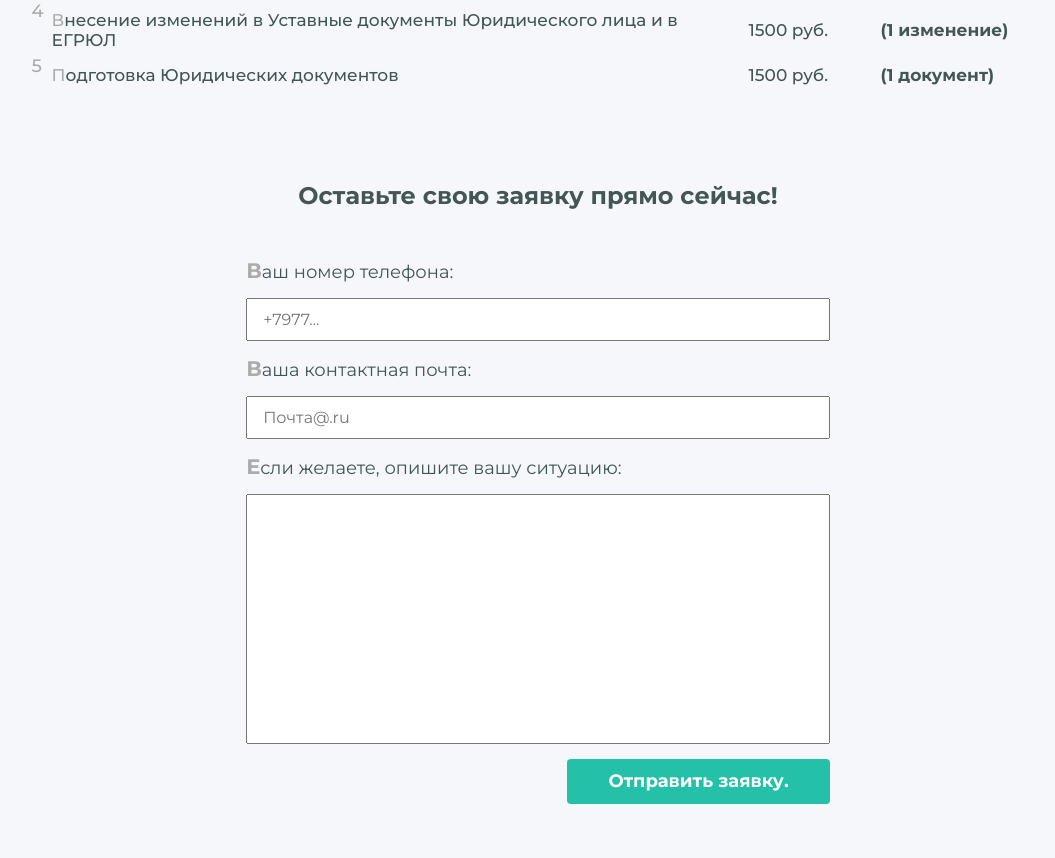
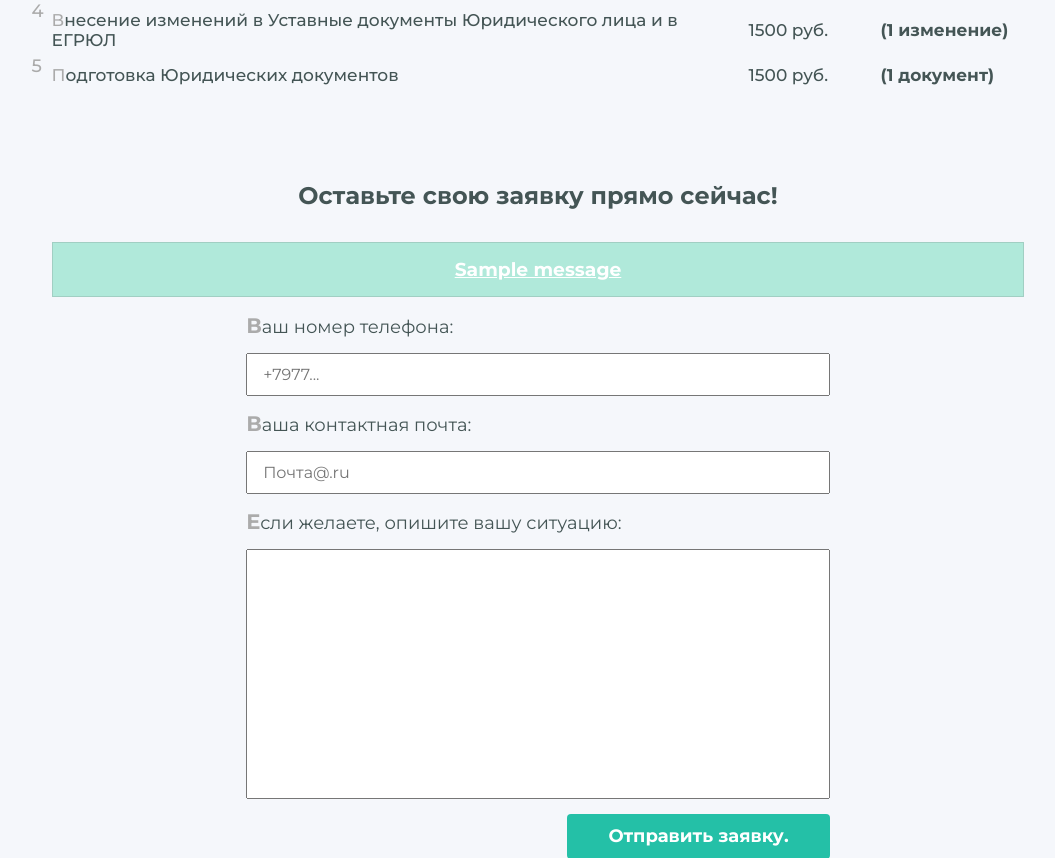
Before and after one commit to DmiDrok/Mayak, a Flask app: page /yurist in a window 1280 px wide. Shown: the part 1999-2857 px from the top of the page, without its empty margins (102-1157 px from the left). Run offline with Flask 2, Linux system fonts and the light colour scheme; one stand-in notice (Sample message) is shown; some web fonts are replaced.

Commit message:
Upgrade send mails mech

```diff
--- a/app.py
+++ b/app.py
@@ -5,7 +5,8 @@ import os
 import json
 from forms import ContactSocio, ContactYurist
 import re
-from manage_mails.send import Sender
+from manage_mails.send import Sender, html_text
+from flask_mail import  Mail, Message
 
 ##WSGI - приложение
 app = Flask(__name__, template_folder="templates", static_folder="static")
@@ -15,6 +16,21 @@ app = Flask(__name__, template_folder="templates", static_folder="static")
 SECRET_KEY = "0ewaf0asdfjao90j32f03kfoasd,coamda-0e1=-efo=asdkcaskcoasdjf0329qgj=q20=0=rcvb,cvolmbolasamfoasdf-sadf-#$#$$)@_R)KIFJSDFJ9ojasdgj"
 CSRF_ENABLED = True
 app.config.from_object(__name__)
+app.config["MAIL_SERVER"] = "smtp.mail.ru"
+app.config["MAIL_PORT"] = 587
+app.config["MAIL_USE_TLS"] = True
+app.config["MAIL_USERNAME"] = "to-mayak@mail.ru"
+app.config["MAIL_PASSWORD"] = "L86PUUzBTY6NKxXybFs4"
+
+mail = Mail(app) ##Объект для отправки сообщений
+
+##Функция отправки сообщения
+def send_mail(subj, telefon_user, email, content, *args, **kwargs):
+    msg = Message(subject=subj, sender=app.config["MAIL_USERNAME"], recipients=["drobkov155099@gmail.com"])
+    msg.html = html_text.replace("{{subject}}", subj).replace("{{telefon}}", telefon_user).replace("{{content}}", content).replace("{{email}}", email)
+
+    with app.app_context():
+        mail.send(msg)
 
 ##Объект с помощью которого будем отсылать сообщения
 Sender = Sender()
@@ -127,9 +143,11 @@ def socio_psych():
                 print(f"Пользователь указал корректный телефон: {telefon_user}")
 
                 ##Отправляем и выкидываем флеш-сообщение
-                Sender.send_socio_psych("Социально-психологическая помощь.", telefon_user, email_user, message_user)
+                #Sender.send_socio_psych("Социально-психологическая помощь.", telefon_user, email_user, message_user)
+                send_mail("Социально-психологическая помощь.", telefon_user, email_user, message_user)
+
                 flash("Заявка будет рассмотрена в течении 2-х дней.", category="success")
-
+                return redirect(url_for("socio_psych"))
             else:
                 print(f"Пользователь указал НЕкорректный телефон: {telefon_user}")
                 flash("Указан неккоректный формат телефона!", category="error")
@@ -163,8 +181,10 @@ def yurist():
                 print(f"Пользователь указал корректный телефон: {telefon_user}")
 
                 ##Отправляем и выкидываем флеш-сообщение
-                Sender.send_socio_psych("Юридические услуги.", telefon_user, email_user, message_user)
+                #Sender.send_socio_psych("Юридические услуги.", telefon_user, email_user, message_user)
+                send_mail("Юридические услуги.", telefon_user, email_user, message_user)
                 flash("Заявка будет рассмотрена в течении 2-х дней.", category="success")
+                return redirect(url_for("yurist"))
             else:
                 print(f"Пользователь указал НЕкорректный телефон: {telefon_user}")
                 flash("Указан неккоректный формат телефона!", category="error")
--- a/static/styles/styles.css
+++ b/static/styles/styles.css
@@ -2255,14 +2255,19 @@ footer{
 .form_contact_here .errors h3{
 	text-align: center;
 	text-decoration: underline;
+	border: 1px solid rgba(100, 100, 100, 0.2);
+	padding: 15px;
+	color: #fff;
 }
 
 .form_contact_here .errors h3.error{
-	color: #c30000;
+
+	background-color: rgba(237, 75, 75, 0.5);
 }
 
 .form_contact_here .errors h3.success{
-	color: #24c0a7;
+
+	background-color: rgba(18, 198, 141, 0.3);
 }
 
 .form_contact_here form{
--- a/templates/yurist.html
+++ b/templates/yurist.html
@@ -391,6 +391,36 @@
 		</div>
 
 		<div class="form_contact_here">
+
+			<!--Флеш-сообщения тут-->
+			{% for category, msg in get_flashed_messages(True) %}
+				<div class="errors">
+					<h3 class="{{ category }}">
+						{{ msg }}
+					</h3>
+				</div>
+			{% endfor %}
+
+			{% if form.telefon.errors %}
+				{% for error in form.telefon.errors %}
+					<div class="errors">
+						<h3 class="error">
+							{{ error }}
+						</h3>
+					</div>
+				{% endfor %}
+			{% endif %}
+
+			{% if form.email.errors %}
+				{% for error in form.email.errors %}
+					<div class="errors">
+						<h3 class="error">
+							{{ error }}
+						</h3>
+					</div>
+				{% endfor %}
+			{% endif %}
+
 			<form action="{{ url_for('yurist') }}" method="POST">
 				{{ form.hidden_tag() }}
 
```
Also changed, not shown: Posts.db (added).
